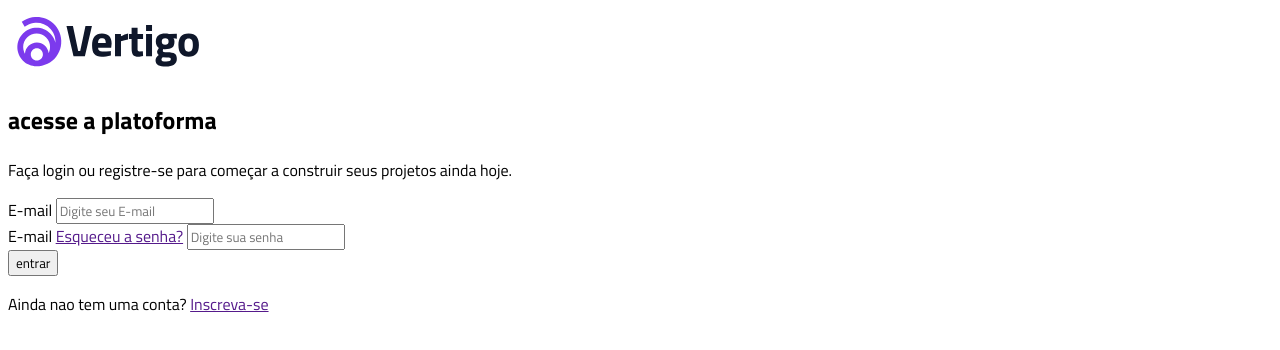
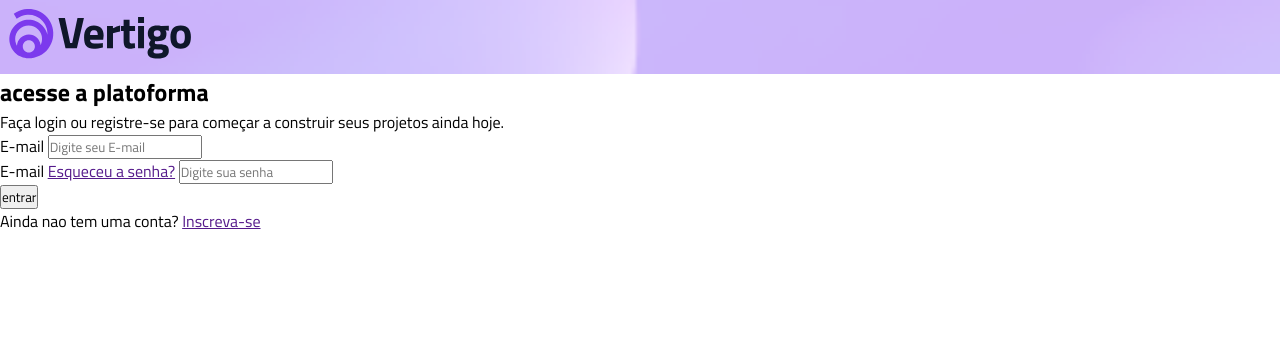
Before and after one commit to ospp17/projeto_vertigo, a plain HTML site: page index.html in a window 1280 px wide. Drawn offline with Linux system fonts and the light colour scheme.

Commit message:
atualizaçao - imagem de fundo do header

```diff
--- a/style.css
+++ b/style.css
@@ -1,3 +1,10 @@
 * {
+    margin: 0;
+    padding: 0;
+    box-sizing: border-box;
     font-family: 'Titillium Web', sans-serif;
 }
+header {
+    background-image: url(./imagens/png-mobal.png);
+    background-size: cover;
+}
```
